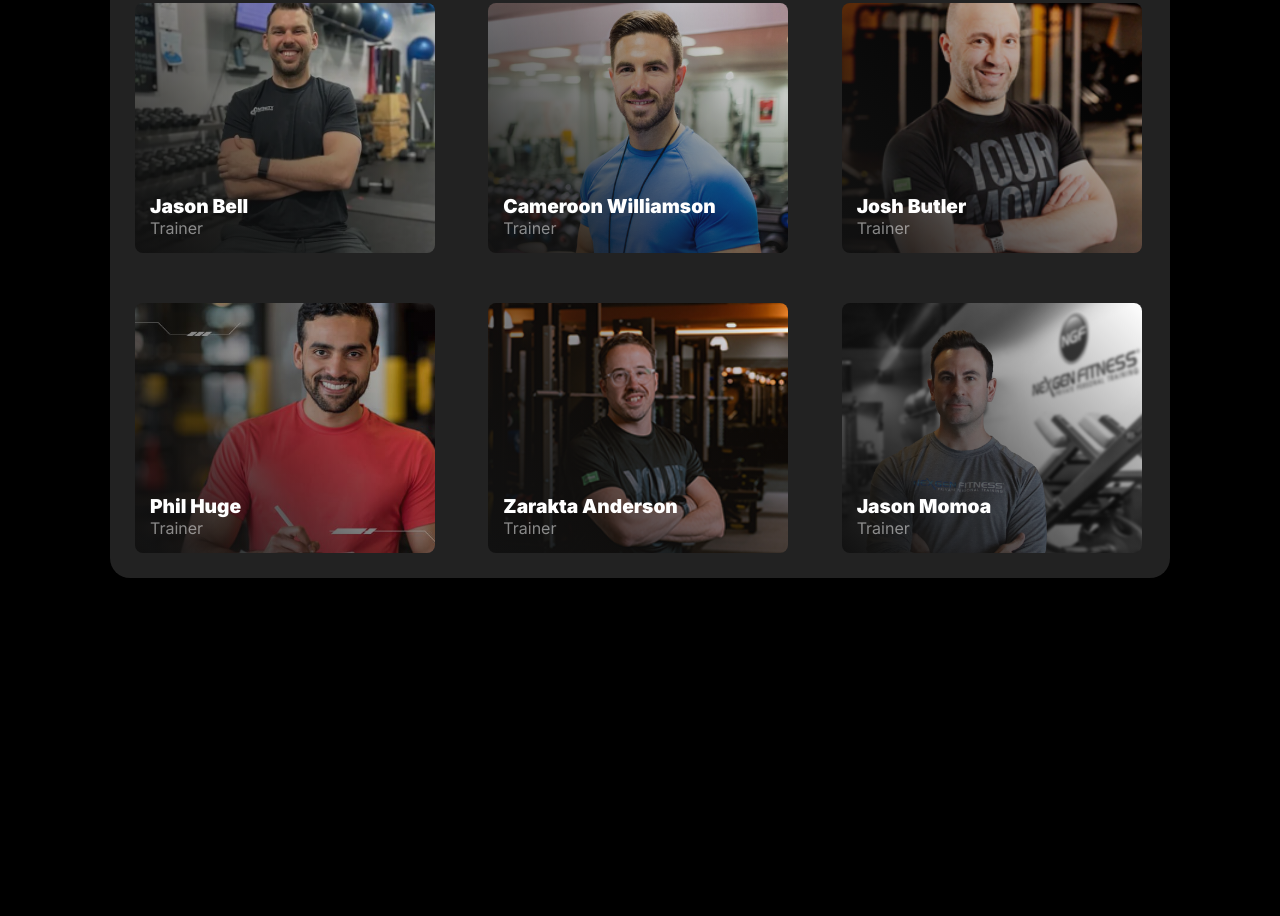
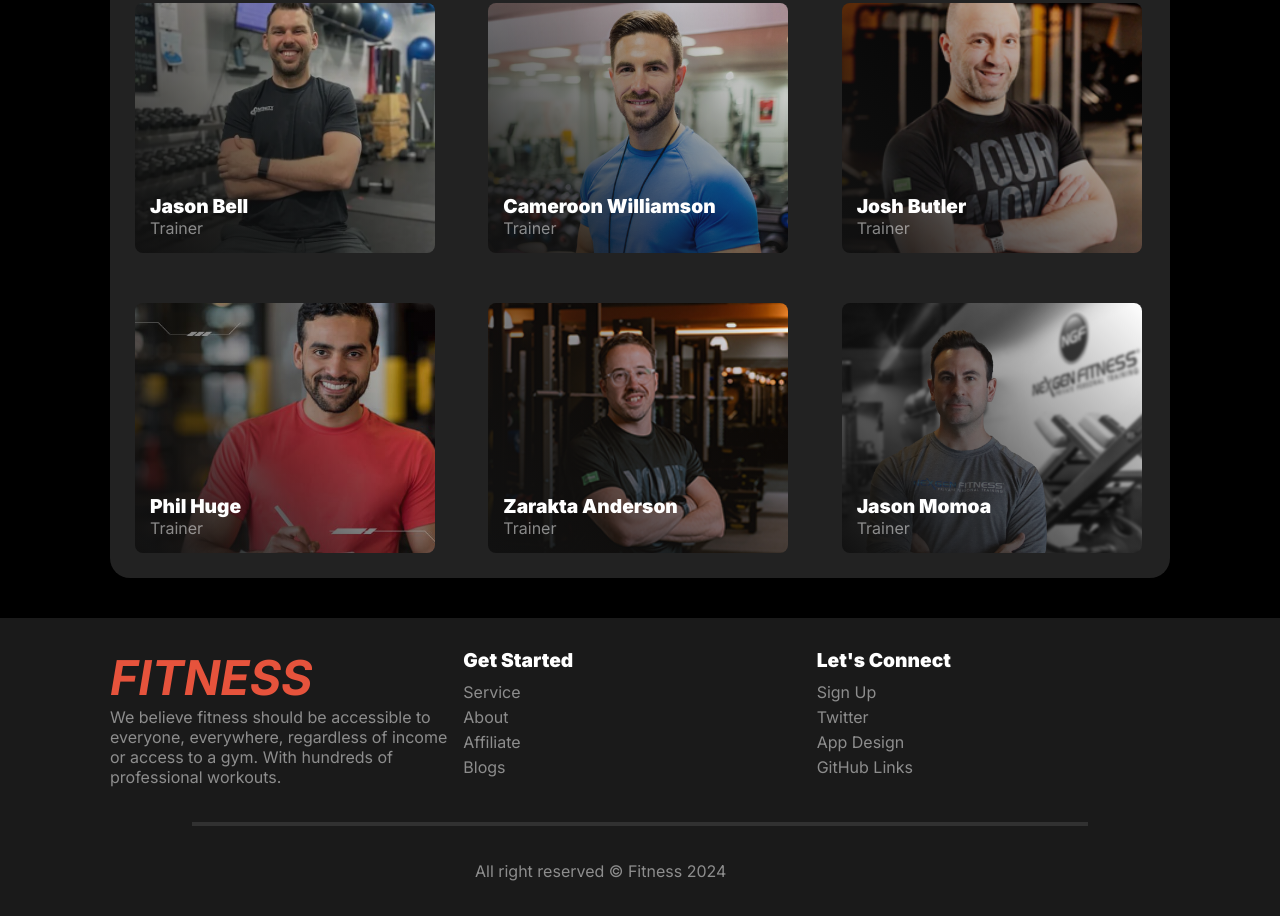
Before and after one commit to fahimbrew/assignment-2, a plain HTML site: page index.html in a window 1280 px wide. Shown: the part 2349-3265 px from the top of the page. Before the commit the page ends 2957 px from the top, so only its background shows below. Drawn offline with Linux system fonts and the light colour scheme; a web font is replaced by a local one.

Commit message:
footer section has been done

```diff
--- a/index.html
+++ b/index.html
@@ -338,8 +338,33 @@
     </main>
     <!-- main ends here -->
 
-
-    <footer>
+    <!-- footer starts here -->
+    <footer class="footer">
+        <div class="footer-columns">
+            <div class="footer-column">
+                <h1 class="footer-title color-primary">FITNESS</h1>
+                <p class="p-common">We believe fitness should be accessible to everyone, everywhere, regardless of
+                    income or access to a gym. With hundreds of professional workouts.</p>
+            </div>
+            <div class="footer-column">
+                <h3 class="h-secondary">Get Started</h3>
+                <p><a href="https://github.com/">Service</a></p>
+                <p><a href="https://github.com/">About</a></p>
+                <p><a href="https://github.com/">Affiliate</a></p>
+                <p><a href="https://github.com/">Blogs</a></p>
+            </div>
+            <div class="footer-column">
+                <h3 class="h-secondary">Let's Connect</h3>
+                <p><a href="https://github.com/">Sign Up</a></p>
+                <p><a href="https://github.com/">Twitter</a></p>
+                <p><a href="https://github.com/">App Design</a></p>
+                <p><a href="https://github.com/">GitHub Links</a></p>
+            </div>
+        </div>
+        <hr>
+        <div class="end">
+            <p class="p-common">All right reserved &#169; Fitness 2024</p>
+        </div>
 
 
 
--- a/styles/style.css
+++ b/styles/style.css
@@ -558,3 +558,66 @@ th {
     padding: 15px;
 
 }
+
+
+
+/* footer styles */
+
+.footer {
+    max-width: 100%;
+    background-color: rgba(255, 255, 255, 0.1);
+    margin-top: 40px
+}
+
+.footer-columns {
+    max-width: 1060px;
+    margin: 0 auto;
+    display: grid;
+    grid-template-columns: repeat(3, 1fr);
+    padding-top: 30px;
+    padding-bottom: 30px;
+}
+
+.footer-column {
+    /* margin: 30px; */
+
+}
+
+.footer-column .h-secondary {
+    margin-bottom: 10px;
+}
+
+
+.footer-column a {
+    color: rgba(255, 255, 255, 0.5);
+
+    font-size: 1rem;
+    font-weight: 400;
+    text-decoration: none;
+
+
+
+}
+
+.footer-column>p {
+    margin-bottom: 5px;
+}
+
+.footer-title {
+    font-style: italic;
+    font-size: 3rem;
+}
+
+hr {
+    border: 2px solid rgba(255, 255, 255, 0.1);
+    max-width: 100%;
+    text-align: center;
+    margin-left: 15%;
+    margin-right: 15%;
+}
+
+.end {
+    max-width: 400px;
+    margin: 0 auto;
+    padding: 35px;
+}
```
